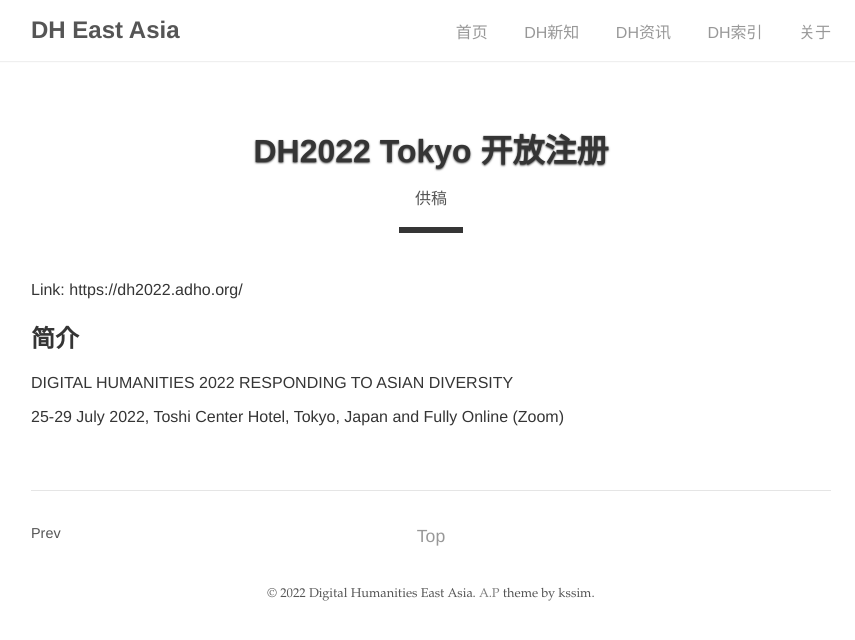
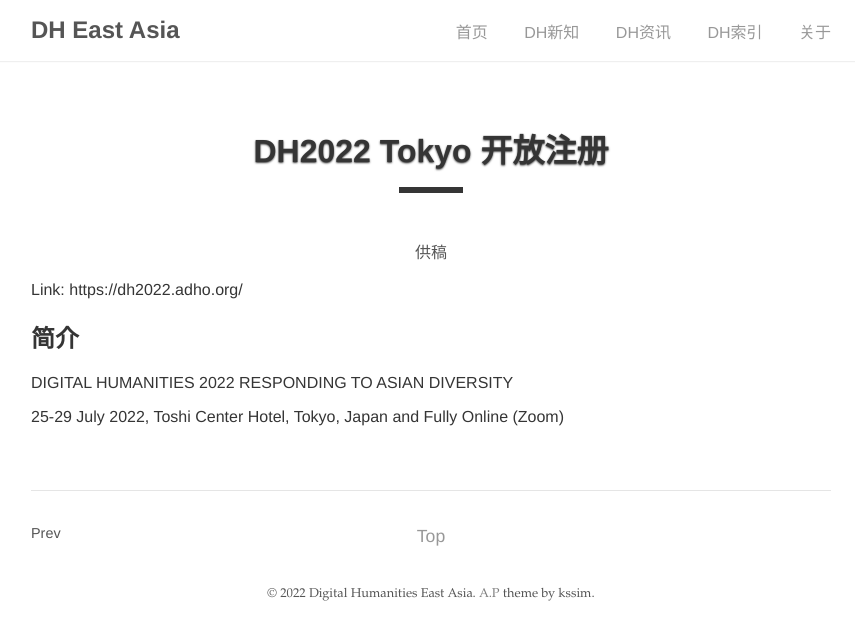
Before and after one commit to DHHD2022/DHHD2022.GitHub.io, a Jekyll site: the page built from dh_news/_posts/2021-11-13-DH2022_Tokyo.md, in a window 1280 px wide. Shown: the top 640 px of the page, without its empty margins (209-1064 px from the left). Built offline with Jekyll 4.4.1, drawn with Linux system fonts in a browser that asks for light colours.

Commit message:
Update post.html

```diff
--- a/_layouts/post.html
+++ b/_layouts/post.html
@@ -4,8 +4,9 @@
 
 <div class="post">
   <h2 class="post-title">{{ page.title }}</h2>
+  <div class="post-line"></div>
+
   <div class="post-author">{{ page.author }}供稿</div>
-  <div class="post-line"></div>
 
   {{ content }}
 
```
